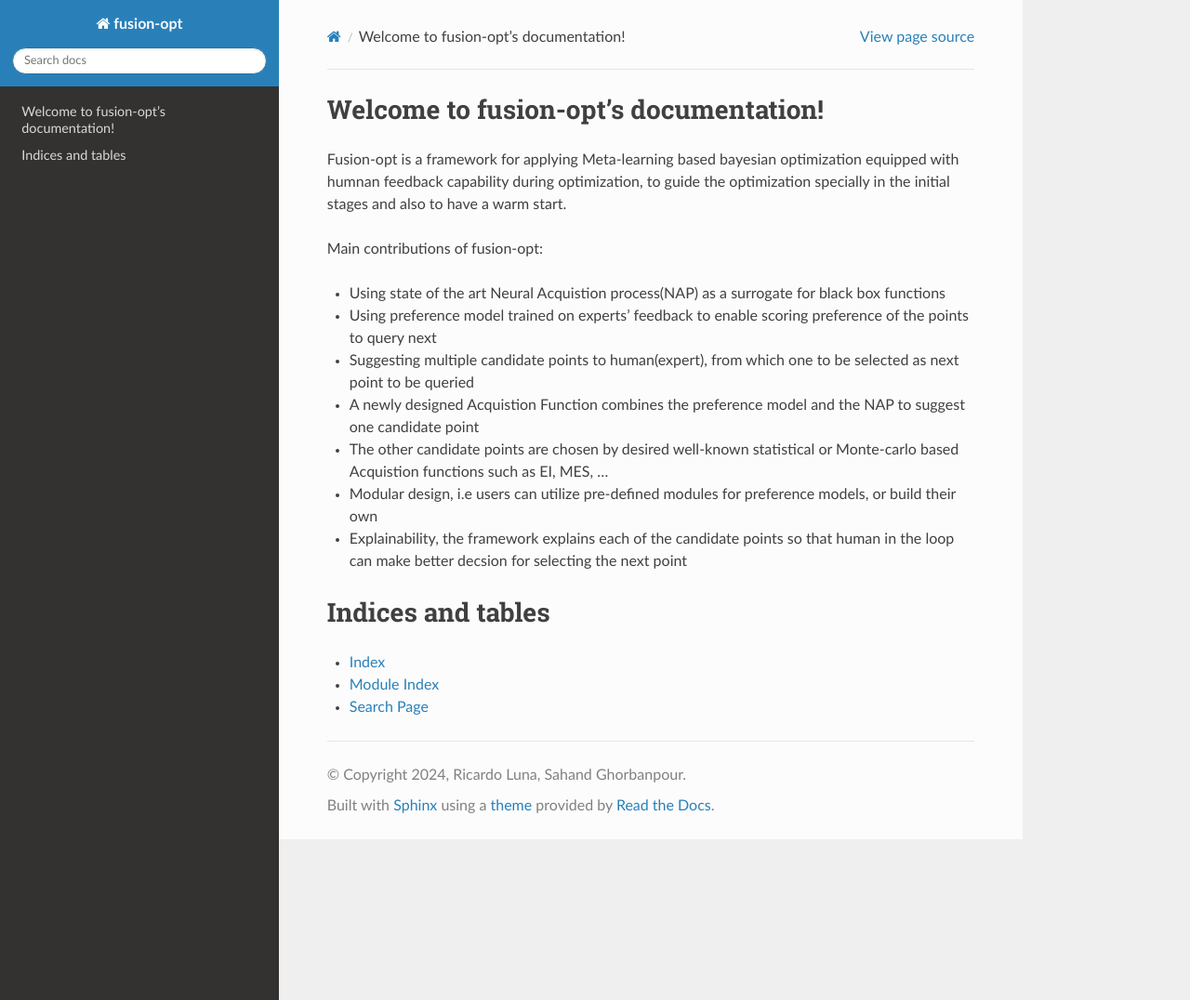
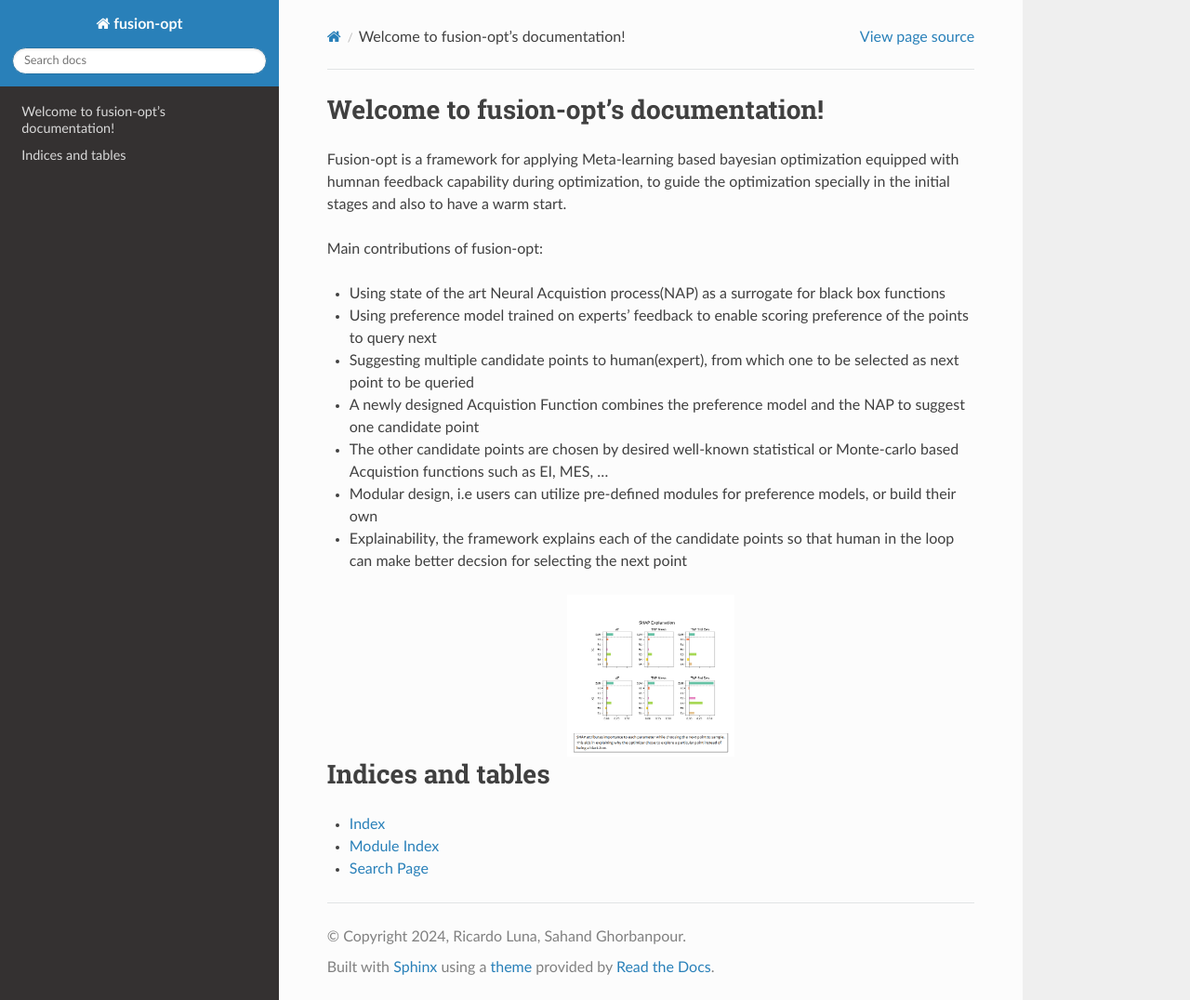
Before and after one commit to HewlettPackard/fusion-opt, a Sphinx documentation site: the page built from sphinx/index.rst, in a window 1280 px wide and 1076 px high. Shown: the whole window at 93% size. Built offline with Sphinx 7.4.7 and the Read the Docs theme 2.0.0, drawn with Linux system fonts in a browser that asks for light colours.

Commit message:
adding picture

```diff
--- a/sphinx/index.rst
+++ b/sphinx/index.rst
@@ -20,6 +20,11 @@ Main contributions of fusion-opt:
 - Modular design, i.e users can utilize pre-defined modules for preference models, or build their own
 - Explainability, the framework explains each of the candidate points so that human in the loop can make better decsion for selecting the next point
 
+.. image:: images/explainability.png
+   :scale: 30 %
+   :alt: Explainable BO
+   :align: center
+
 
 
 
```
Also changed, not shown: sphinx/images/explainability.png (added).
